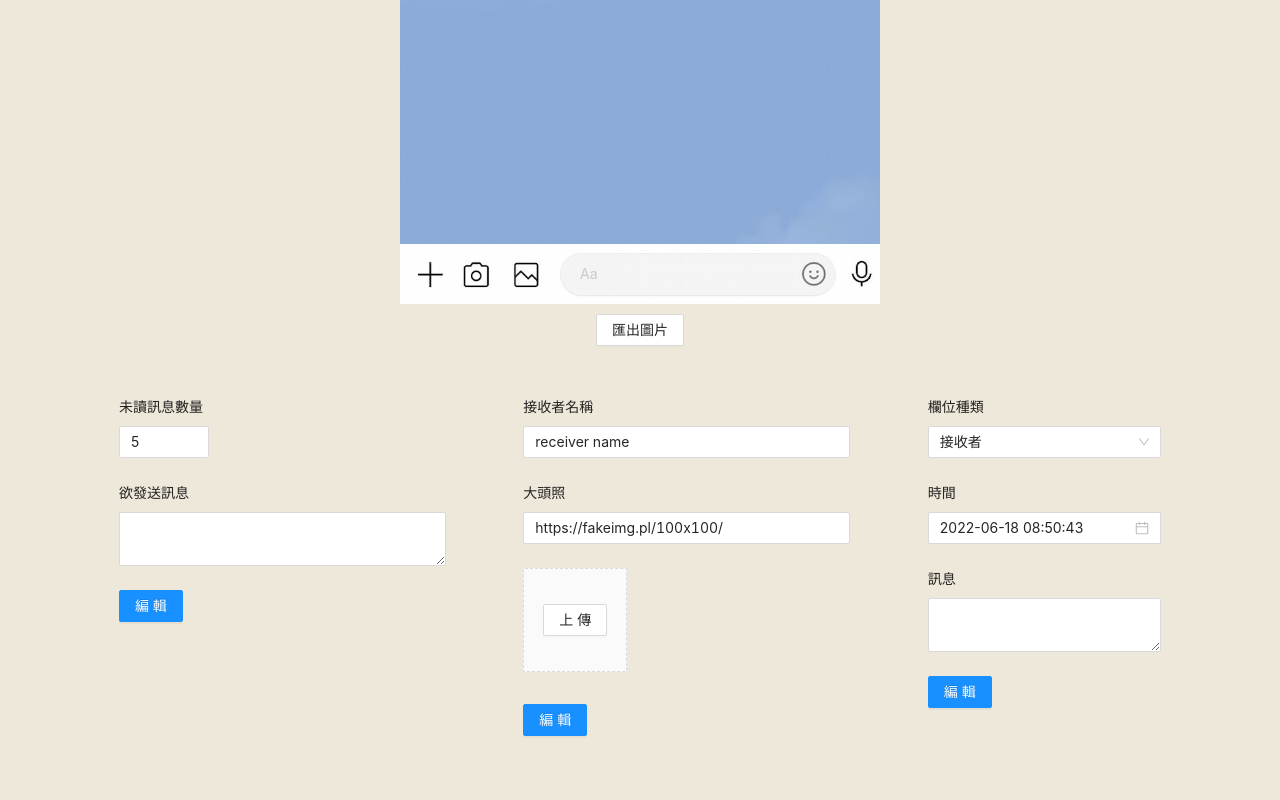
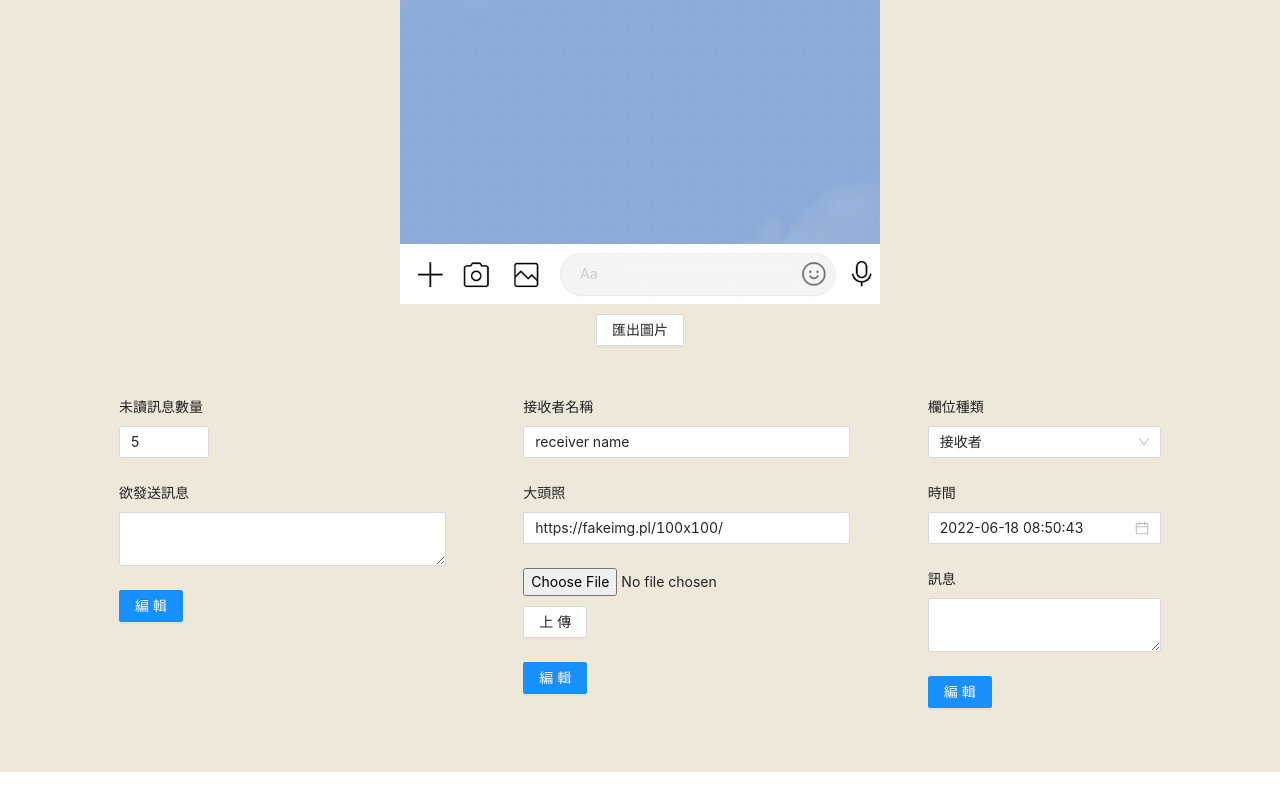
Before and after one commit to guychienll/fake.line.message.generator, a Next.js app: page / in a window 1280 px wide. Shown: the part 584-1384 px from the top of the page. After the commit the page ends 1356 px from the top, so only its background shows below. Built offline with nearby package versions, Linux system fonts and the light colour scheme.

Commit message:
fix: image upload bug

```diff
--- a/pages/index.js
+++ b/pages/index.js
@@ -242,7 +242,7 @@ const Container = styled.div`
             & > .line {
                 width: 480px;
                 height: calc(480px * (1840 / 1080));
-                --line-header-height: 54px;
+                --line-header-height: 60px;
                 --line-footer-height: 60px;
             }
         }
--- a/src/components/LineHeader.js
+++ b/src/components/LineHeader.js
@@ -26,7 +26,7 @@ const StyledLineHeader = styled.div`
     align-items: center;
     padding: 0 45px;
     color: #202733;
-    font-size: 14px;
+    font-size: 16px;
     font-weight: bold;
     & > .unread-message-count {
         margin-right: 10px;
--- a/src/components/ReceiverForm.js
+++ b/src/components/ReceiverForm.js
@@ -1,5 +1,5 @@
-import { Button, Form, Input, Upload } from "antd";
-import React from "react";
+import { Button, Form, Input, Upload } from 'antd';
+import React from 'react';
 
 export const ReceiverForm = (props) => {
     const { instance = null, handleEditReceiver } = props;
@@ -13,8 +13,8 @@ export const ReceiverForm = (props) => {
             form={form}
             layout="vertical"
             initialValues={{
-        name: instance?.name || "",
-        avatar: instance?.avatar || "",
+                name: instance?.name || '',
+                avatar: instance?.avatar || '',
             }}
         >
             <Form.Item name="name" label="接收者名稱">
@@ -25,34 +25,26 @@ export const ReceiverForm = (props) => {
                 <Input />
             </Form.Item>
 
-      <Form.Item dependencies={["avatar"]}>
+            <Form.Item dependencies={['avatar']}>
                 {({ getFieldsValue }) => {
                     return (
-            <Upload
-              listType="picture-card"
-              showUploadList={false}
-              onChange={(info) => {
-                if (info.file.status === "uploading") {
-                  return;
-                }
-
-                if (info.file.status === "done") {
-                  const reader = new FileReader();
-                  reader.addEventListener("load", () =>
-                    ((url) => {
+                        <>
+                            <input
+                                style={{ marginBottom: 10 }}
+                                type={'file'}
+                                onChange={(e) => {
+                                    const { files } = e.target;
+                                    const [file] = files;
+                                    const s = URL.createObjectURL(file);
                                     form.setFieldsValue({
-                        avatar: url,
+                                        avatar: s,
                                     });
-                    })(reader.result)
-                  );
-                  reader.readAsDataURL(info.file.originFileObj);
-                }
                                 }}
-            >
+                            />
                             {getFieldsValue().avatar ? (
                                 <img
                                     style={{
-                    objectFit: "cover",
+                                        objectFit: 'cover',
                                         width: 100,
                                         height: 100,
                                     }}
@@ -62,7 +54,7 @@ export const ReceiverForm = (props) => {
                             ) : (
                                 <Button htmlType="button">上傳</Button>
                             )}
-            </Upload>
+                        </>
                     );
                 }}
             </Form.Item>
```
Lines whose indentation alone changed are shown as unchanged.
